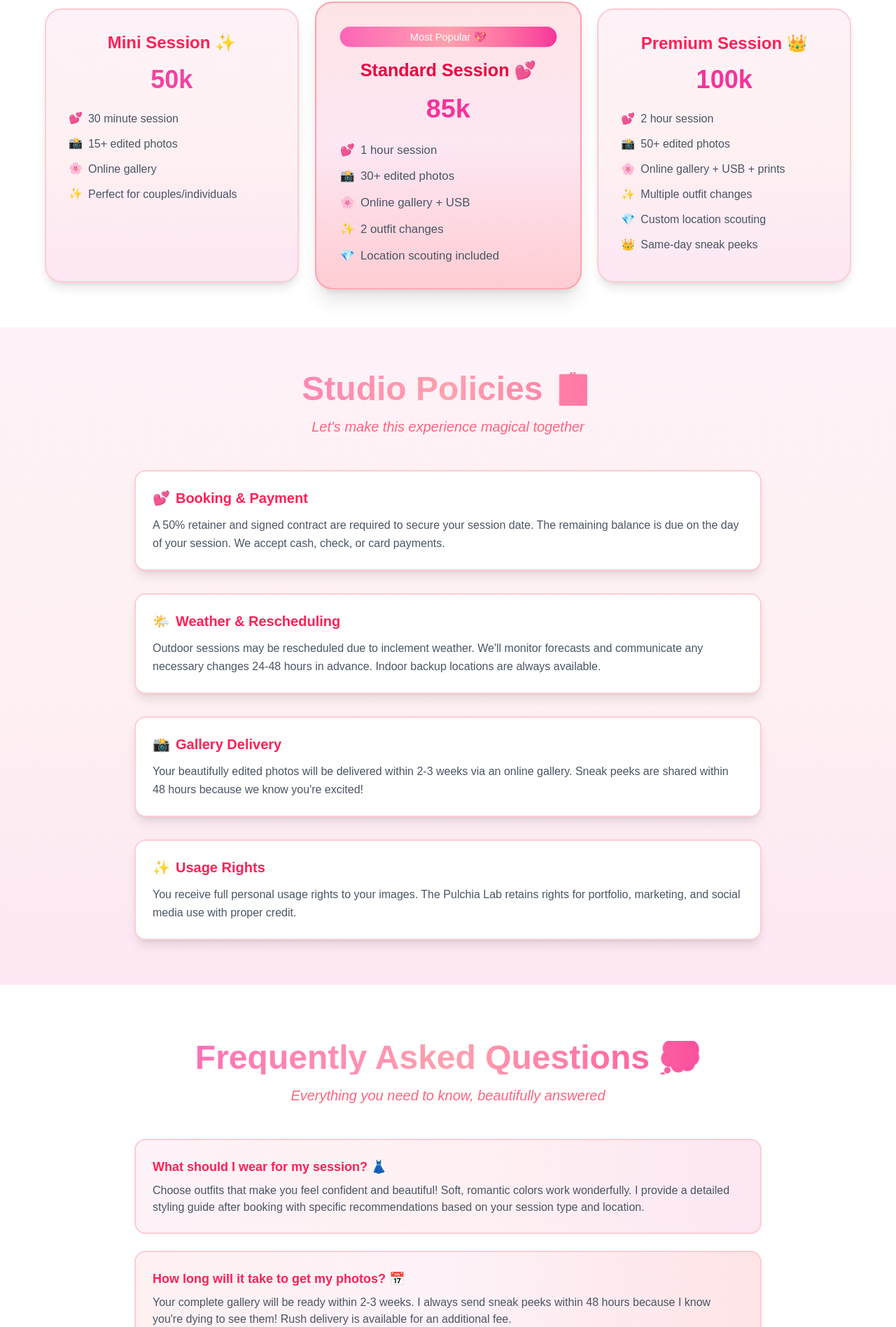
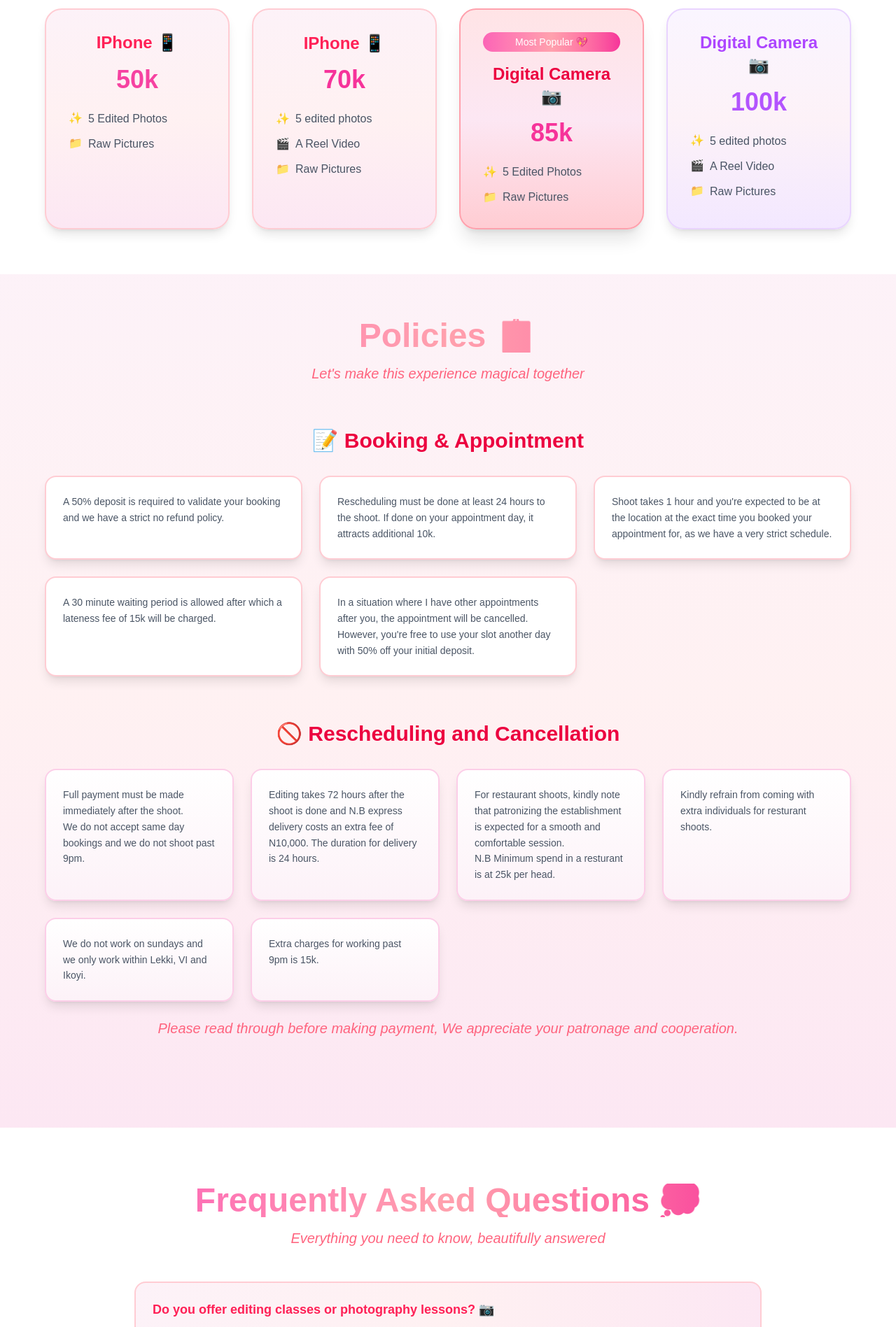
Before and after one commit to Young-Alhaji/PulchiaRoughSketch, a Next.js app in the folder client/: page / in a window 1280 px wide. Shown: the part 1652-3549 px from the top of the page at 70% size. Built offline with nearby package versions, Linux system fonts and the light colour scheme.

Commit message:
i modified the policies section

```diff
--- a/client/src/components/FAQSection.tsx
+++ b/client/src/components/FAQSection.tsx
@@ -20,28 +20,10 @@
             data-stagger-item
           >
             <h3 className="text-lg font-semibold text-rose-500 mb-2">
-              What should I wear for my session? 👗
+              Do you offer editing classes or photography lessons? 📷
             </h3>
             <p className="text-gray-600">
-              Choose outfits that make you feel confident and beautiful! Soft,
-              romantic colors work wonderfully. I provide a detailed styling
-              guide after booking with specific recommendations based on your
-              session type and location.
-            </p>
-          </div>
-
-          <div
-            className="bg-gradient-to-r from-rose-50 via-pink-50 to-rose-100 p-6 rounded-2xl border-2 border-rose-200"
-            data-scroll-animation="slide-up"
-            data-stagger-item
-          >
-            <h3 className="text-lg font-semibold text-rose-500 mb-2">
-              How long will it take to get my photos? 📅
-            </h3>
-            <p className="text-gray-600">
-              Your complete gallery will be ready within 2-3 weeks. I always
-              send sneak peeks within 48 hours because I know you're dying to
-              see them! Rush delivery is available for an additional fee.
+              No, we do not offer training classes at the moment.
             </p>
           </div>
 
@@ -51,13 +33,9 @@
             data-stagger-item
           >
             <h3 className="text-lg font-semibold text-rose-500 mb-2">
-              Can we bring props or include pets? 🐕
+              Do you work on the mainland? 📍
             </h3>
-            <p className="text-gray-600">
-              Absolutely! I love incorporating meaningful props and furry family
-              members. Let's chat during our consultation about what would make
-              your session extra special and personal.
-            </p>
+            <p className="text-gray-600">No, we only work within the Island.</p>
           </div>
 
           <div
@@ -66,12 +44,10 @@
             data-stagger-item
           >
             <h3 className="text-lg font-semibold text-rose-500 mb-2">
-              What happens if it rains? 🌧️
+              Do you edit pictures you didn't take?
             </h3>
             <p className="text-gray-600">
-              Don't worry! We'll monitor the weather closely and have backup
-              plans ready. I know some gorgeous covered locations and indoor
-              spots that create equally stunning images.
+              No, we only offer my editing services to my clients.
             </p>
           </div>
 
@@ -81,13 +57,9 @@
             data-stagger-item
           >
             <h3 className="text-lg font-semibold text-rose-500 mb-2">
-              Do you travel for sessions? ✈️
+              Do you work on Sundays? 📅
             </h3>
-            <p className="text-gray-600">
-              Yes! I love destination sessions and elopements. Travel fees apply
-              for locations outside my local area, but I'm always up for an
-              adventure to capture your special moments in dream locations.
-            </p>
+            <p className="text-gray-600">No, we do not.</p>
           </div>
         </div>
       </div>
--- a/client/src/components/InvestmentSection.tsx
+++ b/client/src/components/InvestmentSection.tsx
@@ -19,14 +19,14 @@
           Beautiful memories deserve beautiful investment
         </p>
 
-        <div className="grid grid-cols-1 md:grid-cols-3 gap-8">
+        <div className="grid grid-cols-1 md:grid-cols-2 lg:grid-cols-4 gap-8">
           {/* Package 1 */}
           <div
             className="bg-gradient-to-b from-pink-50 via-rose-50 to-pink-100 p-8 rounded-3xl shadow-lg border-2 border-rose-200 hover:scale-105 hover:-rotate-2 transition-all duration-500 hover:shadow-2xl opacity-0"
             data-scroll-animation="fade-in-scale"
           >
             <h3 className="text-2xl font-bold text-rose-500 mb-4 text-center animate-bounce-gentle">
-              Mini Session ✨
+              IPhone 📱
             </h3>
             <div className="text-center mb-6">
               <span className="text-4xl font-bold text-pink-500 animate-pulse-gentle">
@@ -36,101 +36,100 @@
             <ul className="space-y-3 text-gray-600">
               <li className="flex items-center">
                 <span className="text-pink-400 mr-2 animate-bounce-gentle">
-                  💕
+                  ✨
                 </span>
-                30 minute session
+                5 Edited Photos
               </li>
               <li className="flex items-center">
                 <span className="text-pink-400 mr-2 animate-bounce-gentle">
-                  📸
+                  📁
                 </span>
-                15+ edited photos
-              </li>
-              <li className="flex items-center">
-                <span className="text-pink-400 mr-2 animate-bounce-gentle">
-                  🌸
-                </span>
-                Online gallery
-              </li>
-              <li className="flex items-center">
-                <span className="text-pink-400 mr-2 animate-bounce-gentle">
-                  ✨
-                </span>
-                Perfect for couples/individuals
+                Raw Pictures
               </li>
             </ul>
           </div>
 
-          {/* Package 2 - Featured */}
+          {/* Package 2 */}
           <div
-            className="bg-gradient-to-b from-rose-100 via-pink-100 to-rose-200 p-8 rounded-3xl shadow-xl border-2 border-rose-300 transform scale-105 opacity-0"
+            className="bg-gradient-to-b from-pink-50 via-rose-50 to-pink-100 p-8 rounded-3xl shadow-lg border-2 border-rose-200 opacity-0"
+            data-scroll-animation="fade-in-scale"
+          >
+            <h3 className="text-2xl font-bold text-rose-500 mb-4 text-center">
+              IPhone 📱
+            </h3>
+            <div className="text-center mb-6">
+              <span className="text-4xl font-bold text-pink-500">70k</span>
+            </div>
+            <ul className="space-y-3 text-gray-600">
+              <li className="flex items-center">
+                <span className="text-pink-400 mr-2">✨</span>5 edited photos
+              </li>
+              <li className="flex items-center">
+                <span className="text-pink-400 mr-2">🎬</span>A Reel Video
+              </li>
+              <li className="flex items-center">
+                <span className="text-pink-400 mr-2">📁</span>
+                Raw Pictures
+              </li>
+            </ul>
+          </div>
+
+          {/* Package 3 - Featured */}
+          <div
+            className="bg-gradient-to-b from-rose-100 via-pink-100 to-rose-200 p-8 rounded-3xl shadow-xl border-2 border-rose-300 opacity-0"
             data-scroll-animation="fade-in-scale"
           >
             <div className="bg-gradient-to-r from-pink-400 via-rose-300 to-pink-500 text-white px-4 py-1 rounded-full text-sm text-center mb-4">
               Most Popular 💖
             </div>
             <h3 className="text-2xl font-bold text-rose-600 mb-4 text-center">
-              Standard Session 💕
+              Digital Camera 📷
             </h3>
             <div className="text-center mb-6">
               <span className="text-4xl font-bold text-pink-500">85k</span>
             </div>
             <ul className="space-y-3 text-gray-600">
               <li className="flex items-center">
-                <span className="text-pink-400 mr-2">💕</span>1 hour session
+                <span className="text-pink-400 mr-2">✨</span>5 Edited Photos
               </li>
               <li className="flex items-center">
-                <span className="text-pink-400 mr-2">📸</span>
-                30+ edited photos
-              </li>
-              <li className="flex items-center">
-                <span className="text-pink-400 mr-2">🌸</span>
-                Online gallery + USB
-              </li>
-              <li className="flex items-center">
-                <span className="text-pink-400 mr-2">✨</span>2 outfit changes
-              </li>
-              <li className="flex items-center">
-                <span className="text-pink-400 mr-2">💎</span>
-                Location scouting included
+                <span className="text-pink-400 mr-2">📁</span>
+                Raw Pictures
               </li>
             </ul>
           </div>
 
-          {/* Package 3 */}
+          {/* Package 4 - New */}
           <div
-            className="bg-gradient-to-b from-pink-50 via-rose-50 to-pink-100 p-8 rounded-3xl shadow-lg border-2 border-rose-200 opacity-0"
+            className="bg-gradient-to-b from-purple-50 via-pink-50 to-purple-100 p-8 rounded-3xl shadow-lg border-2 border-purple-200 hover:scale-105 hover:rotate-2 transition-all duration-500 hover:shadow-2xl opacity-0"
             data-scroll-animation="fade-in-scale"
           >
-            <h3 className="text-2xl font-bold text-rose-500 mb-4 text-center">
-              Premium Session 👑
+            <h3 className="text-2xl font-bold text-purple-500 mb-4 text-center animate-bounce-gentle">
+              Digital Camera 📷
             </h3>
             <div className="text-center mb-6">
-              <span className="text-4xl font-bold text-pink-500">100k</span>
+              <span className="text-4xl font-bold text-purple-500 animate-pulse-gentle">
+                100k
+              </span>
             </div>
             <ul className="space-y-3 text-gray-600">
               <li className="flex items-center">
-                <span className="text-pink-400 mr-2">💕</span>2 hour session
+                <span className="text-purple-400 mr-2 animate-bounce-gentle">
+                  ✨
+                </span>
+                5 edited photos
               </li>
               <li className="flex items-center">
-                <span className="text-pink-400 mr-2">📸</span>
-                50+ edited photos
+                <span className="text-purple-400 mr-2 animate-bounce-gentle">
+                  🎬
+                </span>
+                A Reel Video
               </li>
               <li className="flex items-center">
-                <span className="text-pink-400 mr-2">🌸</span>
-                Online gallery + USB + prints
-              </li>
-              <li className="flex items-center">
-                <span className="text-pink-400 mr-2">✨</span>
-                Multiple outfit changes
-              </li>
-              <li className="flex items-center">
-                <span className="text-pink-400 mr-2">💎</span>
-                Custom location scouting
-              </li>
-              <li className="flex items-center">
-                <span className="text-pink-400 mr-2">👑</span>
-                Same-day sneak peeks
+                <span className="text-purple-400 mr-2 animate-bounce-gentle">
+                  📁
+                </span>
+                Raw Pictures
               </li>
             </ul>
           </div>
--- a/client/src/components/PoliciesSection.tsx
+++ b/client/src/components/PoliciesSection.tsx
@@ -5,79 +5,175 @@
       className="py-16 md:pt-16 px-4 bg-gradient-to-b from-pink-50 via-rose-50 to-pink-100 opacity-100"
       data-scroll-animation="fade-in-scale"
     >
-      <div className="max-w-4xl mx-auto">
+      <div className="max-w-6xl mx-auto">
         <h2 className="text-5xl font-bold text-center mb-4 bg-gradient-to-r from-pink-400 via-rose-300 to-pink-500 bg-clip-text text-transparent">
-          Studio Policies 📋
+          Policies 📋
         </h2>
-        <p className="text-center text-rose-400 text-xl mb-12 italic">
+        <p className="text-center text-rose-400 text-xl mb-16 italic">
           Let's make this experience magical together
         </p>
-
-        <div className="space-y-8" data-stagger-children="true">
+        {/* First Section - 5 Policies */}
+        <div className="mb-16">
+          <h3 className="text-3xl font-bold text-center mb-8 text-rose-600">
+            📝 Booking & Appointment
+          </h3>
           <div
-            className="bg-white p-6 rounded-2xl shadow-lg border-2 border-rose-200"
+            className="grid grid-cols-1 md:grid-cols-2 lg:grid-cols-3 gap-6"
+            data-stagger-children="true"
+          >
+            {/* Policy 1 */}
+            <div
+              className="bg-white p-6 rounded-2xl shadow-lg border-2 border-rose-200 hover:shadow-xl transition-all duration-300"
               data-scroll-animation="slide-up"
               data-stagger-item
             >
-            <h3 className="text-xl font-semibold text-rose-500 mb-3 flex items-center">
-              <span className="text-pink-400 mr-2">💕</span>
-              Booking & Payment
-            </h3>
-            <p className="text-gray-600 leading-relaxed">
-              A 50% retainer and signed contract are required to secure your
-              session date. The remaining balance is due on the day of your
-              session. We accept cash, check, or card payments.
+              <p className="text-gray-600 text-sm leading-relaxed">
+                A 50% deposit is required to validate your booking and we have a
+                strict no refund policy.
               </p>
             </div>
 
+            {/* Policy 2 */}
             <div
-            className="bg-white p-6 rounded-2xl shadow-lg border-2 border-rose-200"
+              className="bg-white p-6 rounded-2xl shadow-lg border-2 border-rose-200 hover:shadow-xl transition-all duration-300"
               data-scroll-animation="slide-up"
               data-stagger-item
             >
-            <h3 className="text-xl font-semibold text-rose-500 mb-3 flex items-center">
-              <span className="text-pink-400 mr-2">🌤️</span>
-              Weather & Rescheduling
-            </h3>
-            <p className="text-gray-600 leading-relaxed">
-              Outdoor sessions may be rescheduled due to inclement weather.
-              We'll monitor forecasts and communicate any necessary changes
-              24-48 hours in advance. Indoor backup locations are always
-              available.
+              <p className="text-gray-600 text-sm leading-relaxed">
+                Rescheduling must be done at least 24 hours to the shoot. If
+                done on your appointment day, it attracts additional 10k.
               </p>
             </div>
 
+            {/* Policy 3 */}
             <div
-            className="bg-white p-6 rounded-2xl shadow-lg border-2 border-rose-200"
+              className="bg-white p-6 rounded-2xl shadow-lg border-2 border-rose-200 hover:shadow-xl transition-all duration-300"
               data-scroll-animation="slide-up"
               data-stagger-item
             >
-            <h3 className="text-xl font-semibold text-rose-500 mb-3 flex items-center">
-              <span className="text-pink-400 mr-2">📸</span>
-              Gallery Delivery
-            </h3>
-            <p className="text-gray-600 leading-relaxed">
-              Your beautifully edited photos will be delivered within 2-3 weeks
-              via an online gallery. Sneak peeks are shared within 48 hours
-              because we know you're excited!
+              <p className="text-gray-600 text-sm leading-relaxed">
+                Shoot takes 1 hour and you're expected to be at the location at
+                the exact time you booked your appointment for, as we have a
+                very strict schedule.
               </p>
             </div>
 
+            {/* Policy 4 */}
             <div
-            className="bg-white p-6 rounded-2xl shadow-lg border-2 border-rose-200"
+              className="bg-white p-6 rounded-2xl shadow-lg border-2 border-rose-200 hover:shadow-xl transition-all duration-300"
               data-scroll-animation="slide-up"
               data-stagger-item
             >
-            <h3 className="text-xl font-semibold text-rose-500 mb-3 flex items-center">
-              <span className="text-pink-400 mr-2">✨</span>
-              Usage Rights
-            </h3>
-            <p className="text-gray-600 leading-relaxed">
-              You receive full personal usage rights to your images. The Pulchia
-              Lab retains rights for portfolio, marketing, and social media use
-              with proper credit.
+              <p className="text-gray-600 text-sm leading-relaxed">
+                A 30 minute waiting period is allowed after which a lateness fee
+                of 15k will be charged.
               </p>
             </div>
+
+            {/* Policy 5 */}
+            <div
+              className="bg-white p-6 rounded-2xl shadow-lg border-2 border-rose-200 hover:shadow-xl transition-all duration-300 md:col-span-2 lg:col-span-1"
+              data-scroll-animation="slide-up"
+              data-stagger-item
+            >
+              <p className="text-gray-600 text-sm leading-relaxed">
+                In a situation where I have other appointments after you, the
+                appointment will be cancelled. However, you're free to use your
+                slot another day with 50% off your initial deposit.
+              </p>
+            </div>
+          </div>
+        </div>
+        {/* Second Section - 8 Policies */}
+        <div>
+          <h3 className="text-3xl font-bold text-center mb-8 text-rose-600">
+            🚫 Rescheduling and Cancellation
+          </h3>
+          <div
+            className="grid grid-cols-1 md:grid-cols-2 lg:grid-cols-4 gap-6"
+            data-stagger-children="true"
+          >
+            {/* Policy 6 */}
+            <div
+              className="bg-gradient-to-b from-white to-pink-50 p-6 rounded-2xl shadow-lg border-2 border-pink-200 hover:shadow-xl transition-all duration-300"
+              data-scroll-animation="slide-up"
+              data-stagger-item
+            >
+              <p className="text-gray-600 text-sm leading-relaxed">
+                Full payment must be made immediately after the shoot. <br />
+                We do not accept same day bookings and we do not shoot past 9pm.
+              </p>
+            </div>
+
+            {/* Policy 7 */}
+            <div
+              className="bg-gradient-to-b from-white to-pink-50 p-6 rounded-2xl shadow-lg border-2 border-pink-200 hover:shadow-xl transition-all duration-300"
+              data-scroll-animation="slide-up"
+              data-stagger-item
+            >
+              <p className="text-gray-600 text-sm leading-relaxed">
+                Editing takes 72 hours after the shoot is done and N.B express
+                delivery costs an extra fee of N10,000. The duration for
+                delivery is 24 hours.
+              </p>
+            </div>
+
+            {/* Policy 9 */}
+            <div
+              className="bg-gradient-to-b from-white to-pink-50 p-6 rounded-2xl shadow-lg border-2 border-pink-200 hover:shadow-xl transition-all duration-300"
+              data-scroll-animation="slide-up"
+              data-stagger-item
+            >
+              <p className="text-gray-600 text-sm leading-relaxed">
+                For restaurant shoots, kindly note that patronizing the
+                establishment is expected for a smooth and comfortable session.{" "}
+                <br />
+                N.B Minimum spend in a resturant is at 25k per head.
+              </p>
+            </div>
+
+            {/* Policy 10 */}
+            <div
+              className="bg-gradient-to-b from-white to-pink-50 p-6 rounded-2xl shadow-lg border-2 border-pink-200 hover:shadow-xl transition-all duration-300"
+              data-scroll-animation="slide-up"
+              data-stagger-item
+            >
+              <p className="text-gray-600 text-sm leading-relaxed">
+                Kindly refrain from coming with extra individuals for resturant
+                shoots.
+              </p>
+            </div>
+
+            {/* Policy 11 */}
+            <div
+              className="bg-gradient-to-b from-white to-pink-50 p-6 rounded-2xl shadow-lg border-2 border-pink-200 hover:shadow-xl transition-all duration-300"
+              data-scroll-animation="slide-up"
+              data-stagger-item
+            >
+              <p className="text-gray-600 text-sm leading-relaxed">
+                We do not work on sundays and we only work within Lekki, VI and
+                Ikoyi.
+              </p>
+            </div>
+
+            {/* Policy 12 */}
+            <div
+              className="bg-gradient-to-b from-white to-pink-50 p-6 rounded-2xl shadow-lg border-2 border-pink-200 hover:shadow-xl transition-all duration-300"
+              data-scroll-animation="slide-up"
+              data-stagger-item
+            >
+              <p className="text-gray-600 text-sm leading-relaxed">
+                Extra charges for working past 9pm is 15k.
+              </p>
+            </div>
+          </div>
+        </div>{" "}
+        <br />
+        <div>
+          <p className="text-center text-rose-400 text-xl mb-16 italic">
+            Please read through before making payment, We appreciate your
+            patronage and cooperation.
+          </p>
         </div>
       </div>
     </section>
```
Lines whose indentation alone changed are shown as unchanged.
